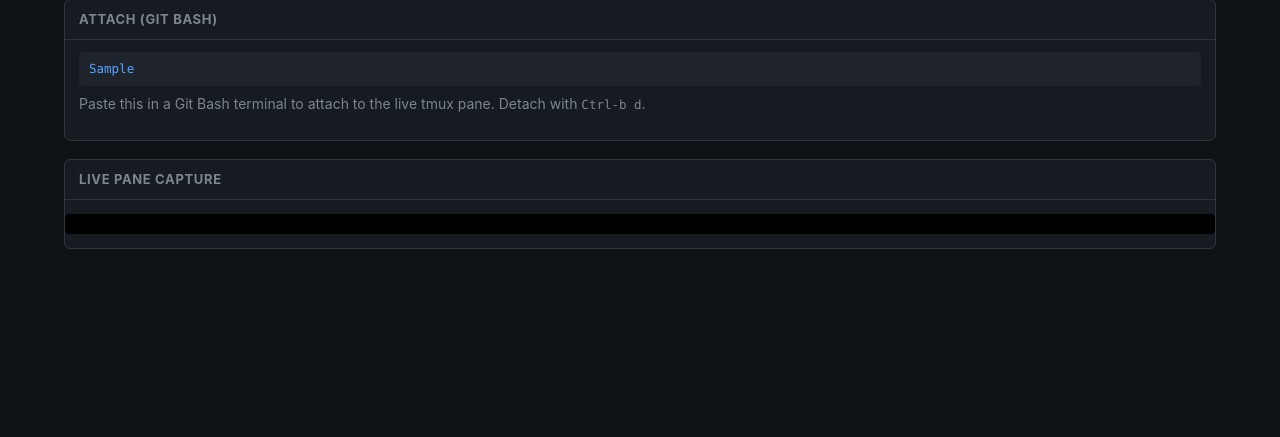
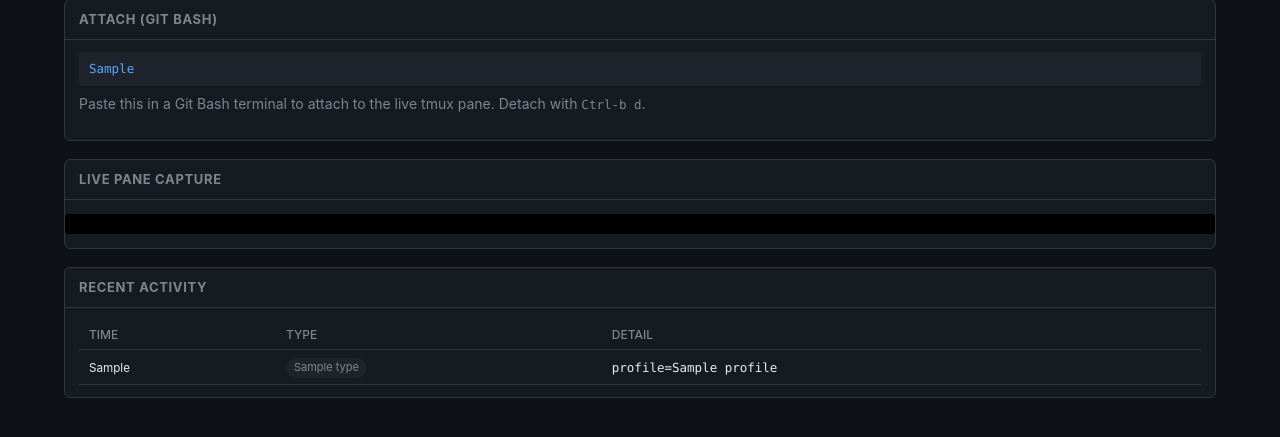
Before and after one commit to doviettung96/agent-workflow-template, a FastAPI app: template harbor/harbor/webui/templates/bead.html in a window 1280 px wide. Shown: the part 262-699 px from the top of the page. Run offline with FastAPI, Linux system fonts and the light colour scheme; the template is opened without the code that fills it: most values are stand-ins (such as "Sample title", 1, 10 or a date in 2020); some libraries are stand-ins or nearby versions.

Commit message:
feat(harbor/webui): surface last-run error and recent activity on the bead detail page
When a webui-launched run crashes (today: tmux not on PATH, then
arndawg's broken \`-c <cwd>\`), the failure was logged to
state.json's events table as \`webui_run_error\` but nothing in
the UI ever read it back. The result was a confusing dead-end:
in-progress orphan visible on the dashboard, click into it, see
nothing about why it died, attach hint shows but attach errors
because no session was created.

Adds two surfaces on the bead detail page:

1. A "⚠ Last run failed" panel at the top, populated from the most
   recent \`webui_run_error\` event for this bead. Shows the error
   text and a hint about the most common cause (tmux/Git Bash
   missing from the daemon's PATH, fixed by restarting the daemon
   from a fresh shell).

2. A "Recent activity" panel listing the last 10 events for this
   bead — bead_started, bead_stuck, bead_finished, webui_run_error,
   bead_resumed — with timestamp, type pill (warn for errors and
   stuck, ok for successful finishes), and a one-line detail.

New StateStore helper \`recent_events_for(bead_id, limit)\` powers
both. Bead detail handler also wires \`last_error\` and
\`recent_events\` into the template context.

Tests: 180 -> 181. The new test mocks StateStore to return a
\`webui_run_error\` event and asserts the panels render with the
error text, type pills, and timestamps.

Co-Authored-By: Claude Opus 4.7 (1M context) <noreply@anthropic.com>

```diff
--- a/harbor/harbor/state.py
+++ b/harbor/harbor/state.py
@@ -329,6 +329,25 @@ class StateStore:
             for r in rows
         ]
 
+    def recent_events_for(self, bead_id: str, limit: int = 10) -> list[dict[str, Any]]:
+        """Recent events for a single bead, newest first. Used by the bead
+        detail page to surface why a previous run failed (notably the
+        webui_run_error event, which is otherwise invisible from the UI)."""
+        rows = self._conn.execute(
+            "SELECT ts, type, payload FROM events "
+            "WHERE bead_id = ? ORDER BY ts DESC LIMIT ?",
+            (bead_id, limit),
+        ).fetchall()
+        out: list[dict[str, Any]] = []
+        for r in rows:
+            payload_str = r["payload"]
+            try:
+                payload = json.loads(payload_str) if payload_str else {}
+            except json.JSONDecodeError:
+                payload = {"raw": payload_str}
+            out.append({"ts": r["ts"], "type": r["type"], "payload": payload})
+        return out
+
     def recent_blockers(self, limit: int = 10) -> list[dict[str, Any]]:
         """All historical (non-stuck) bead-runs that ended with a blocker, across
         every run. Phase-1 used to scope this to the active run, which made
--- a/harbor/harbor/webui/server.py
+++ b/harbor/harbor/webui/server.py
@@ -242,6 +242,17 @@ def create_app(repo_root: str | Path) -> FastAPI:
 
         blockers = _blockers_for(bead, _beads()) if bead.get("status") in ("open", "in_progress") else []
 
+        # Recent events for this bead — surfaces the why behind a previously-
+        # failed run (otherwise the webui_run_error breadcrumb is invisible).
+        try:
+            recent_events = _store().recent_events_for(bead_id, limit=10)
+        except Exception:  # noqa: BLE001
+            recent_events = []
+        last_error = next(
+            (e for e in recent_events if e["type"] == "webui_run_error"),
+            None,
+        )
+
         return templates.TemplateResponse(
             "bead.html",
             {
@@ -251,6 +262,8 @@ def create_app(repo_root: str | Path) -> FastAPI:
                 "pane_capture": pane,
                 "is_active": _is_active(bead_id),
                 "blockers": blockers,
+                "recent_events": recent_events,
+                "last_error": last_error,
                 "profiles": sorted(state.cfg.profiles.keys()),
                 "default_profile": state.cfg.default_profile,
             },
--- a/harbor/harbor/webui/templates/bead.html
+++ b/harbor/harbor/webui/templates/bead.html
@@ -15,6 +15,24 @@
     <pre class="pane-capture" style="max-height: 260px; background: var(--code); color: var(--fg);">{{ bead.description }}</pre>
   </div>
 </div>
+
+{% if last_error %}
+<div class="panel">
+  <h2>⚠ Last run failed</h2>
+  <div class="panel-body">
+    <p class="muted" style="margin: 0 0 8px;">
+      <small>{{ last_error.ts }}</small>
+    </p>
+    <pre class="pane-capture" style="background: #2b1414; color: #ffb4b4; max-height: 200px;">{{ last_error.payload.error or last_error.payload }}</pre>
+    <p class="muted" style="margin: 8px 0 0;">
+      The previous run did not start a tmux session — that's why "attach" shows
+      no live session. Fix the underlying cause (often: <code>tmux</code> or
+      Git Bash not on the daemon's PATH; restart the daemon from a fresh
+      shell), then click <strong>run-bead</strong> below to retry.
+    </p>
+  </div>
+</div>
+{% endif %}
 
 {% if not is_active and bead.status in ('open', 'in_progress') and blockers %}
 <div class="panel">
@@ -85,6 +103,39 @@
   </div>
 </div>
 
+{% if recent_events %}
+<div class="panel">
+  <h2>Recent activity</h2>
+  <div class="panel-body">
+    <table>
+      <thead><tr><th>time</th><th>type</th><th>detail</th></tr></thead>
+      <tbody>
+        {% for e in recent_events %}
+          <tr>
+            <td><small>{{ e.ts }}</small></td>
+            <td>
+              {% if e.type == 'webui_run_error' or e.type == 'bead_stuck' %}
+                <span class="pill warn">{{ e.type }}</span>
+              {% elif e.type == 'bead_finished' and e.payload.exit_code == 0 %}
+                <span class="pill ok">{{ e.type }}</span>
+              {% else %}
+                <span class="pill">{{ e.type }}</span>
+              {% endif %}
+            </td>
+            <td><small><code>
+              {% if e.type == 'webui_run_error' %}{{ e.payload.error|truncate(120) }}
+              {% elif e.payload.profile %}profile={{ e.payload.profile }}
+              {% elif e.payload.sentinel_status %}status={{ e.payload.sentinel_status }} class={{ e.payload.blocker_class or 'none' }}
+              {% else %}&mdash;{% endif %}
+            </code></small></td>
+          </tr>
+        {% endfor %}
+      </tbody>
+    </table>
+  </div>
+</div>
+{% endif %}
+
 {% if is_active %}
 <div class="panel">
   <h2>Actions</h2>
```
Also changed, not shown: harbor/tests/test_webui.py (+50 -0 lines).
